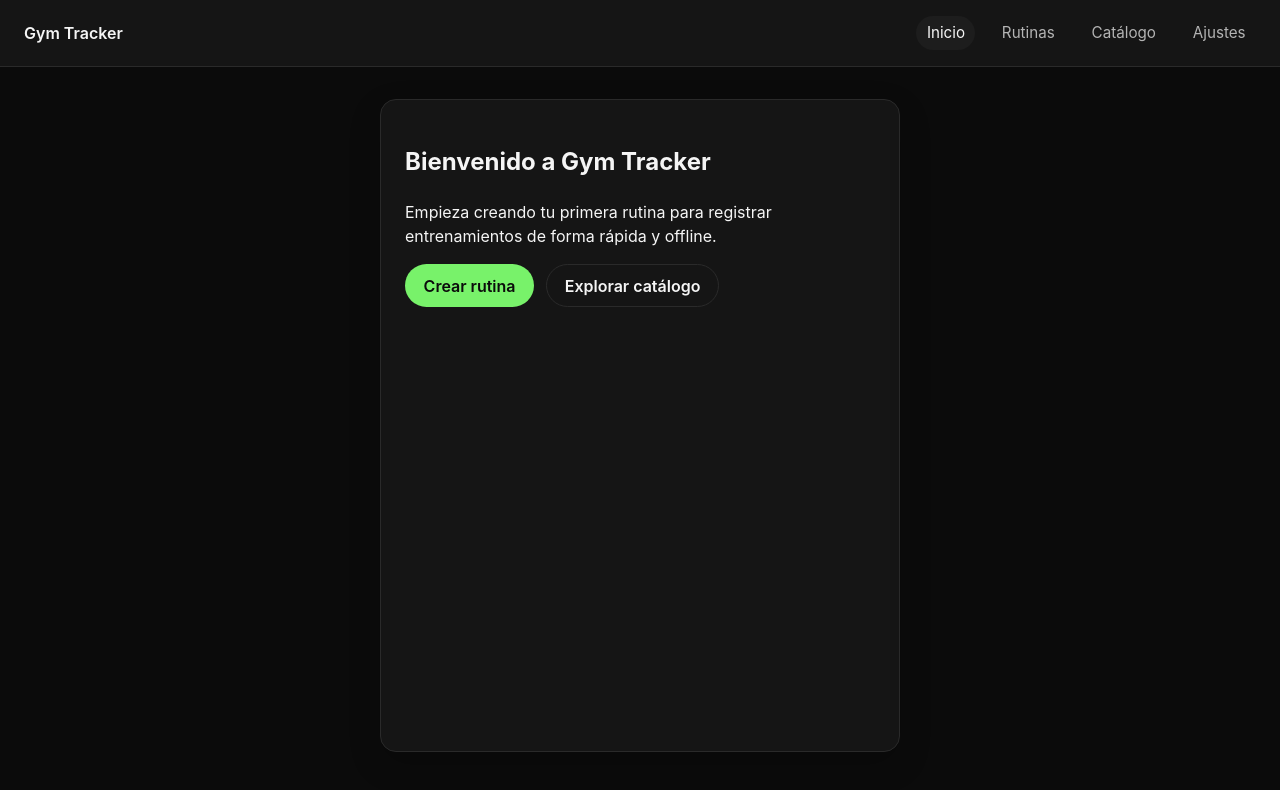
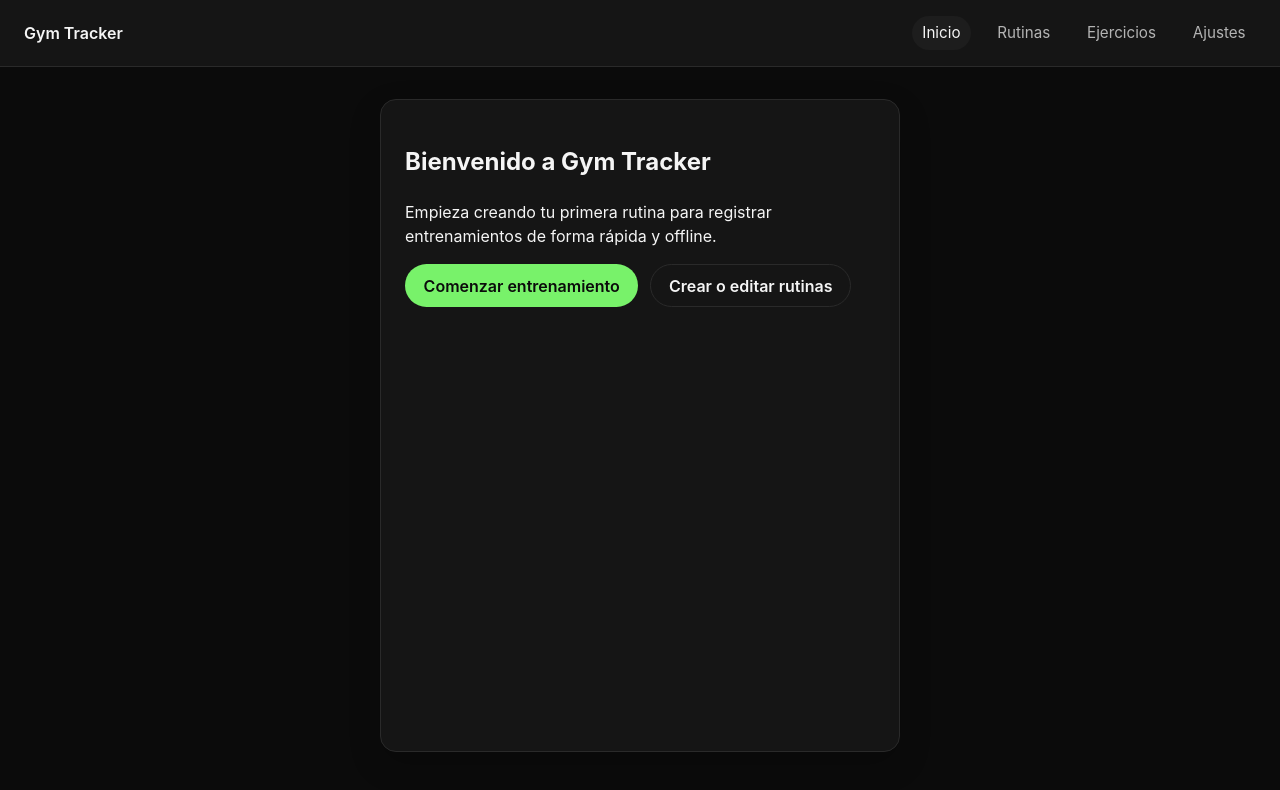
Before and after one commit to Vonetto/gym-app, a React (Vite) app: page / in a window 1280 px wide. Shown: the top 790 px of the page. Built offline with nearby package versions, Linux system fonts and the light colour scheme.

Commit message:
feat(ui): rename catalog and update home CTAs

```diff
--- a/src/components/Layout.tsx
+++ b/src/components/Layout.tsx
@@ -15,7 +15,7 @@ export function Layout({ children }: { children: ReactNode }) {
             Rutinas
           </NavLink>
           <NavLink to="/catalog" className={({ isActive }) => (isActive ? 'active' : '')}>
-            Catálogo
+            Ejercicios
           </NavLink>
           <NavLink to="/settings" className={({ isActive }) => (isActive ? 'active' : '')}>
             Ajustes
--- a/src/pages/ExerciseCatalog.tsx
+++ b/src/pages/ExerciseCatalog.tsx
@@ -165,7 +165,7 @@ export function ExerciseCatalog() {
   return (
     <section className="stack wide">
       <div className="card">
-        <h1>Catálogo de ejercicios</h1>
+        <h1>Ejercicios</h1>
         <p className="muted">
           Busca por nombre, filtra por músculo o equipo y crea ejercicios personalizados.
         </p>
--- a/src/pages/Home.tsx
+++ b/src/pages/Home.tsx
@@ -10,10 +10,10 @@ export function Home() {
       </p>
       <div className="actions">
         <Link className="primary-button" to="/routines">
-          Crear rutina
+          Comenzar entrenamiento
         </Link>
-        <Link className="ghost-button" to="/catalog">
-          Explorar catálogo
+        <Link className="ghost-button" to="/routines">
+          Crear o editar rutinas
         </Link>
       </div>
     </section>
```
